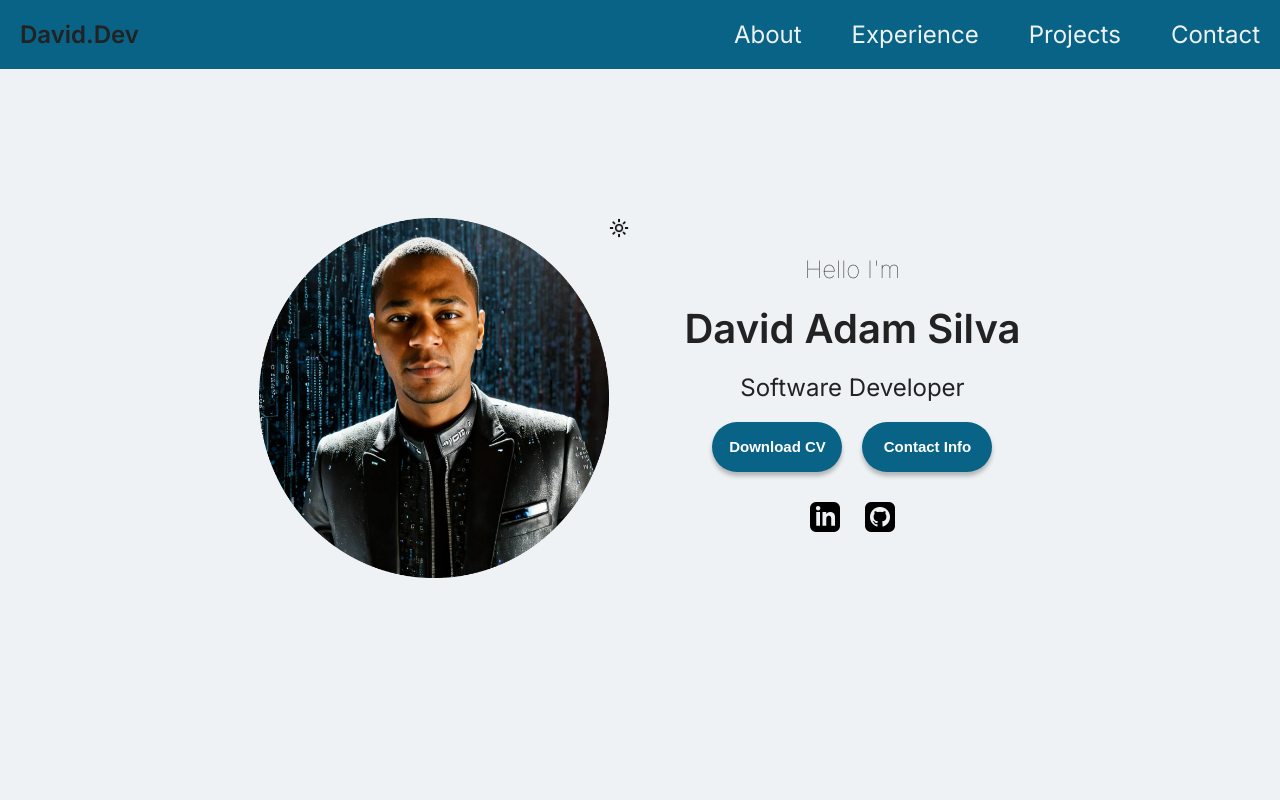
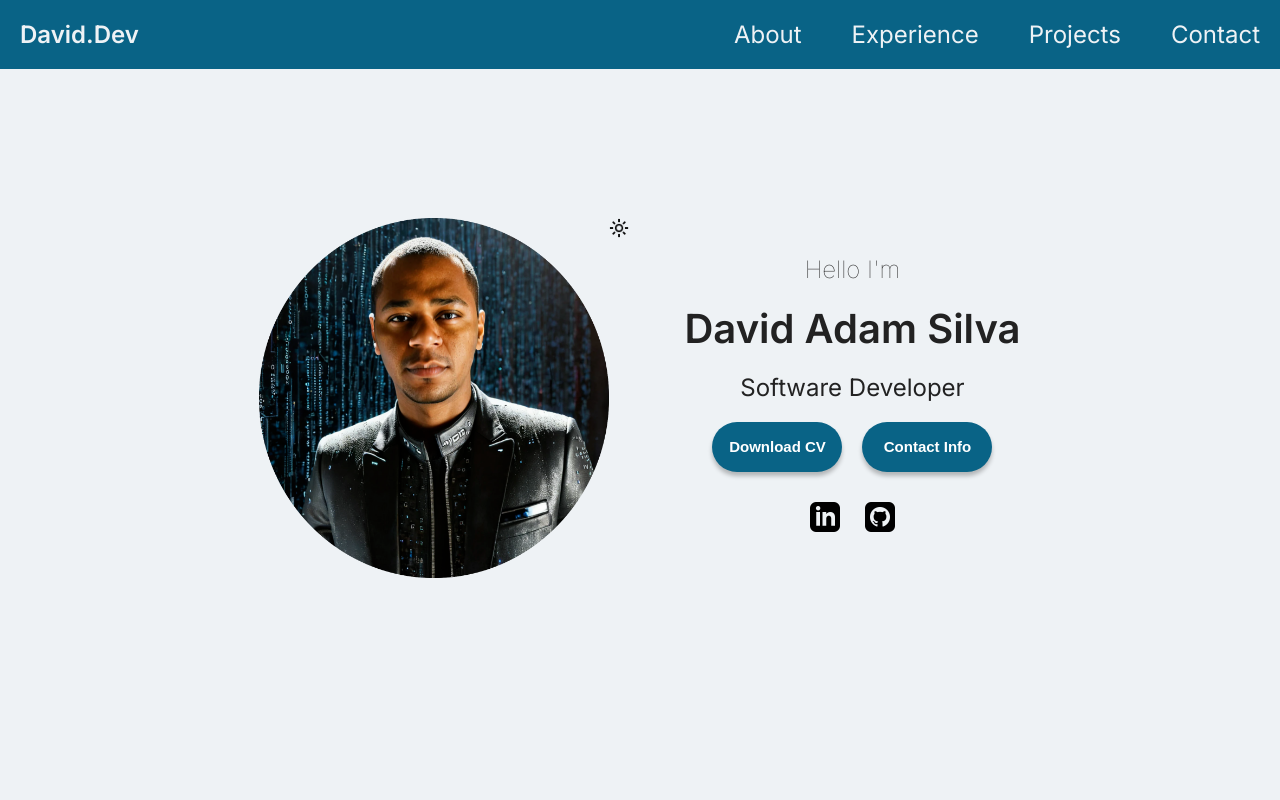
Before and after one commit to DavidAdam1323/portfolio-website-project, a React (Vite) app: page / in a window 1280 px wide. Shown: the top 800 px of the page. Built offline with nearby package versions, Linux system fonts and the light colour scheme.

Commit message:
Set logo color to match background color variable

```diff
--- a/src/sections/Navbar/NavbarStyles.module.css
+++ b/src/sections/Navbar/NavbarStyles.module.css
@@ -18,6 +18,7 @@
 }
 
 .logo {
+  color: var(--background-color);
   font-size: 24px;
   margin: 0;
 }
```
